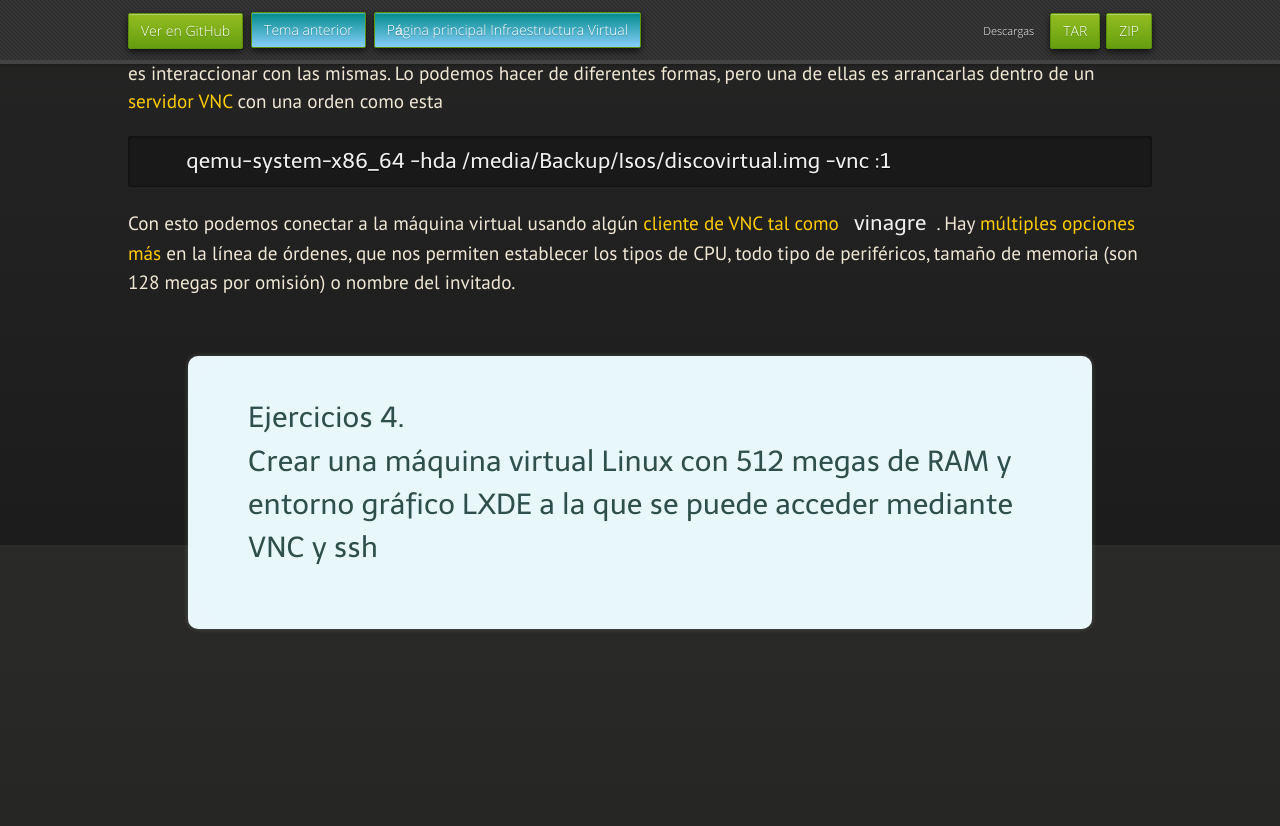
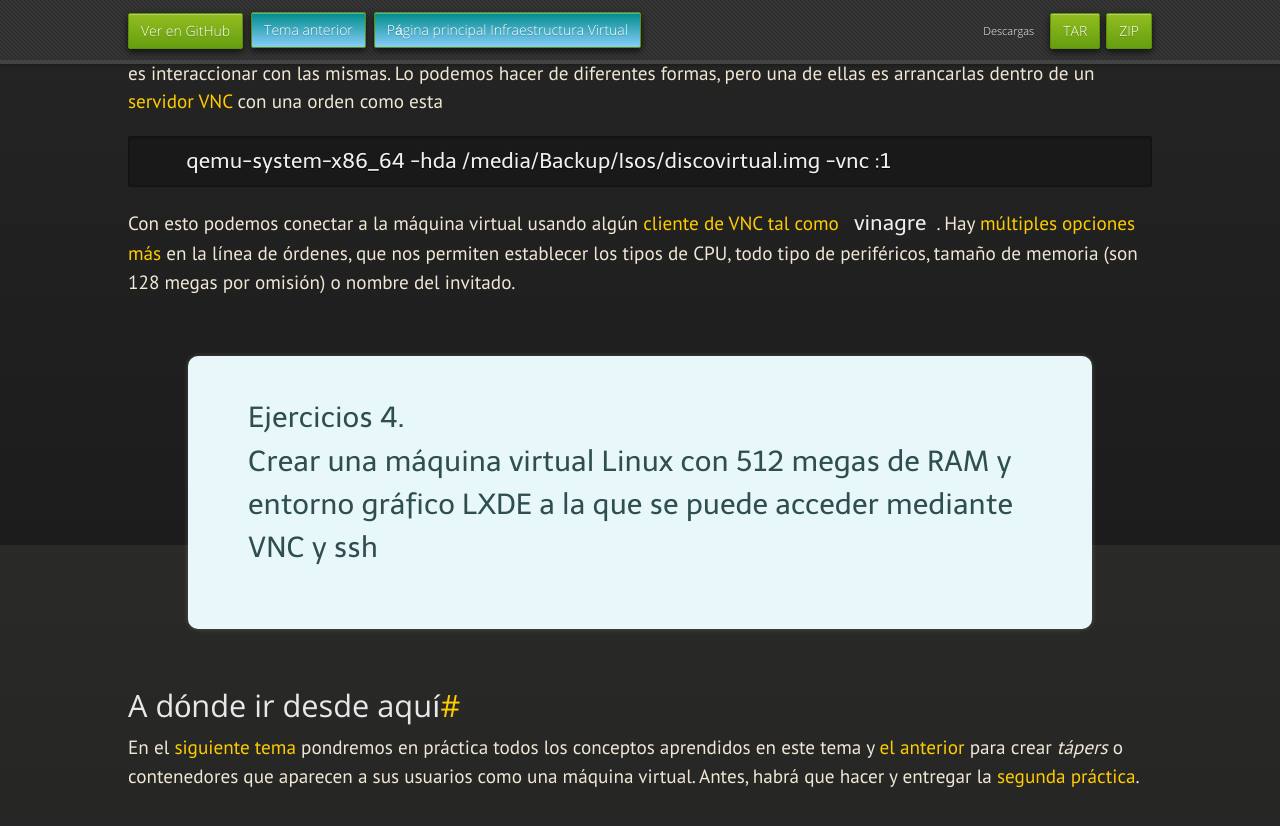
Before and after one commit to JJ/IV, a Jekyll site: the page built from documentos/temas/Uso_de_sistemas.md, in a window 1280 px wide and 900 px high, scrolled down 5755 px. Shown: the top 826 px of the window. Built offline with Jekyll 4.4.1, drawn with Linux system fonts in a browser that asks for light colours; nearby versions of some CDN libraries; some web fonts are replaced; before the commit the page ends 6534 px from its top, so only the background shows below that.

Commit message:
Sync documentos/practicas/3.MV.md documentos/temas/Uso_de_sistemas.md and  from master to gh-pages

```diff
--- a/documentos/temas/Uso_de_sistemas.md
+++ b/documentos/temas/Uso_de_sistemas.md
@@ -231,3 +231,14 @@ Crear una máquina virtual Linux con 512 megas de RAM y entorno gráfico
 LXDE a la que se puede acceder mediante VNC y ssh
 
 </div>
+
+
+A dónde ir desde aquí
+-----
+
+En el [siguiente tema]() pondremos en
+práctica todos los conceptos aprendidos en este tema y
+[el anterior](Intro:concepto_y_soporte_fisico) para crear *tápers*
+o contenedores que aparecen a sus usuarios como una máquina virtual.
+Antes, habrá que hacer y entregar la
+[segunda práctica](../practicas/2.Jaula).
```
Also changed, not shown: documentos/practicas/3.MV.md (+1 -1 lines).
